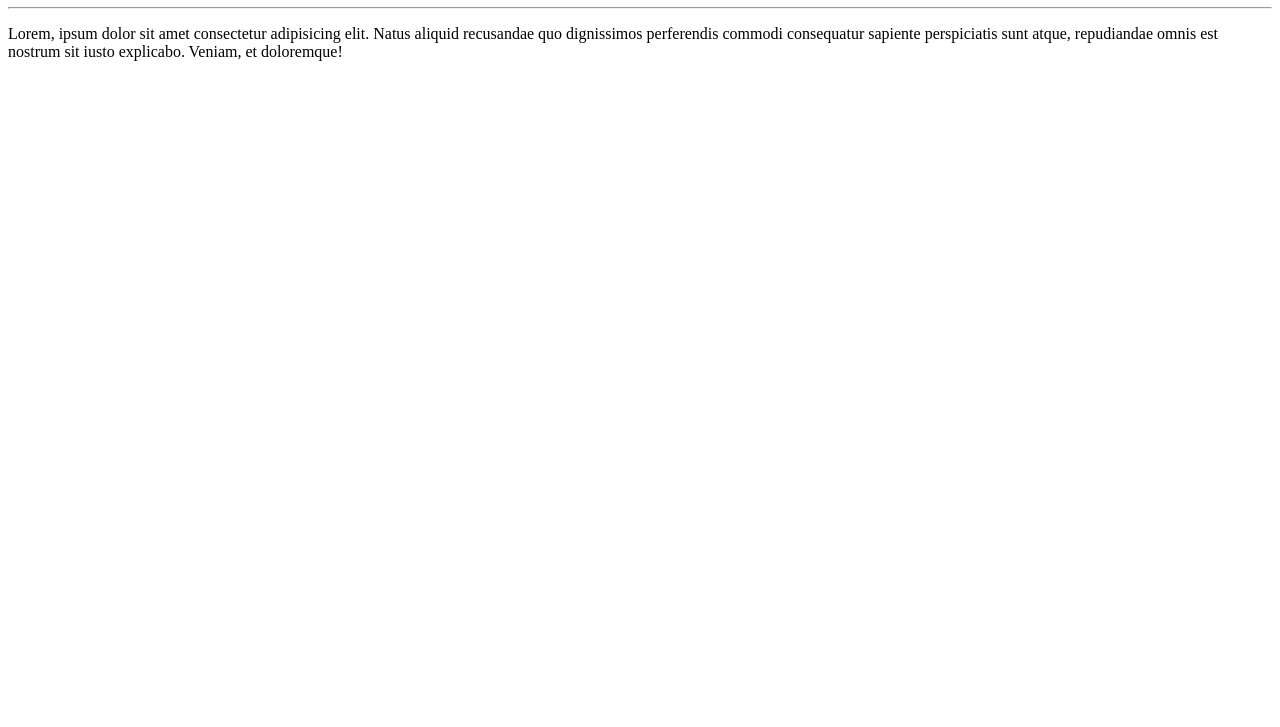
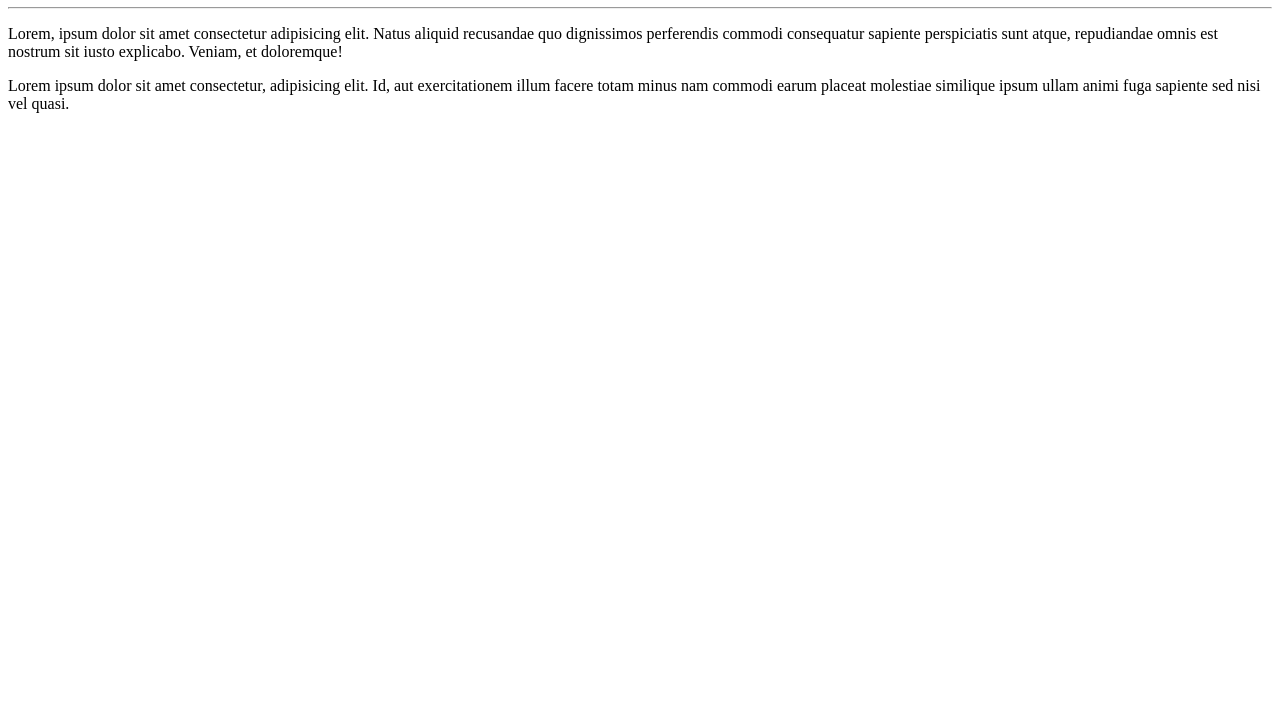
Before and after one commit to GustavoSM1989/ola-mundo, a plain HTML site: page site-exemplo/index.html in a window 1280 px wide. Shown: the part 73-800 px from the top of the page. Drawn offline with Linux system fonts and the light colour scheme.

Commit message:
adicionei um parágrafo

```diff
--- a/site-exemplo/index.html
+++ b/site-exemplo/index.html
@@ -10,5 +10,6 @@
     <h1>Olá, Mundo!</h1>
     <hr>
     <p>Lorem, ipsum dolor sit amet consectetur adipisicing elit. Natus aliquid recusandae quo dignissimos perferendis commodi consequatur sapiente perspiciatis sunt atque, repudiandae omnis est nostrum sit iusto explicabo. Veniam, et doloremque!</p>
+ <p>Lorem ipsum dolor sit amet consectetur, adipisicing elit. Id, aut exercitationem illum facere totam minus nam commodi earum placeat molestiae similique ipsum ullam animi fuga sapiente sed nisi vel quasi.</p>
 </body>
 </html>
```
